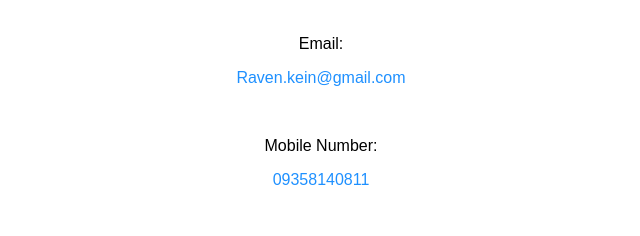
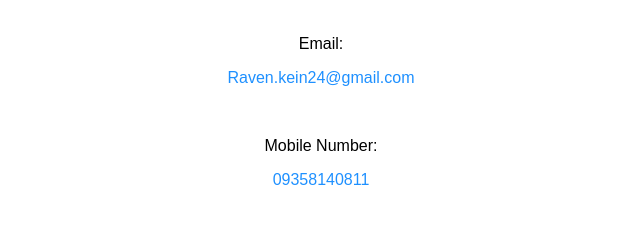
Before and after one commit to KeinHenrick/Portfolio, a plain HTML site: page contact.html in a window 1280 px wide. Shown: the part 218-454 px from the top of the page, 319-959 px from the left. Drawn offline with Linux system fonts and the light colour scheme.

Commit message:
Update contact.html

```diff
--- a/contact.html
+++ b/contact.html
@@ -20,7 +20,7 @@
 	<div style="text-align: center;">
   		<img style="max-width: 80%; height: auto;" src="images/contacts.png">
   		<br><br>
-  		<p>Email: </p><p style="color: dodgerblue;">Raven.kein@gmail.com</p><br>
+  		<p>Email: </p><p style="color: dodgerblue;">Raven.kein24@gmail.com</p><br>
   		<p>Mobile Number: </p><p style="color: dodgerblue;">09358140811</p><br>
   		<p>Social Media</p>
   		<a href="https://www.facebook.com/dulino123" class="fa fa-facebook"></a>
```
